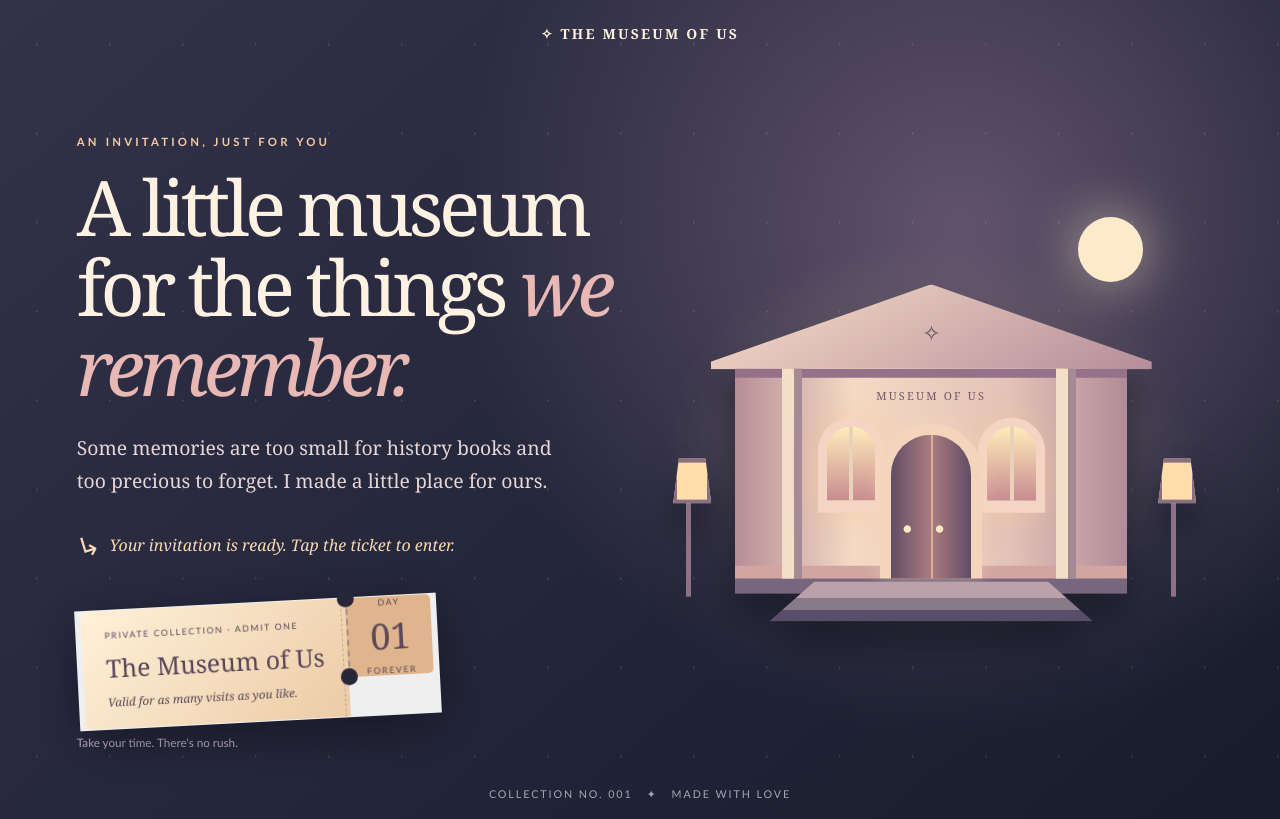
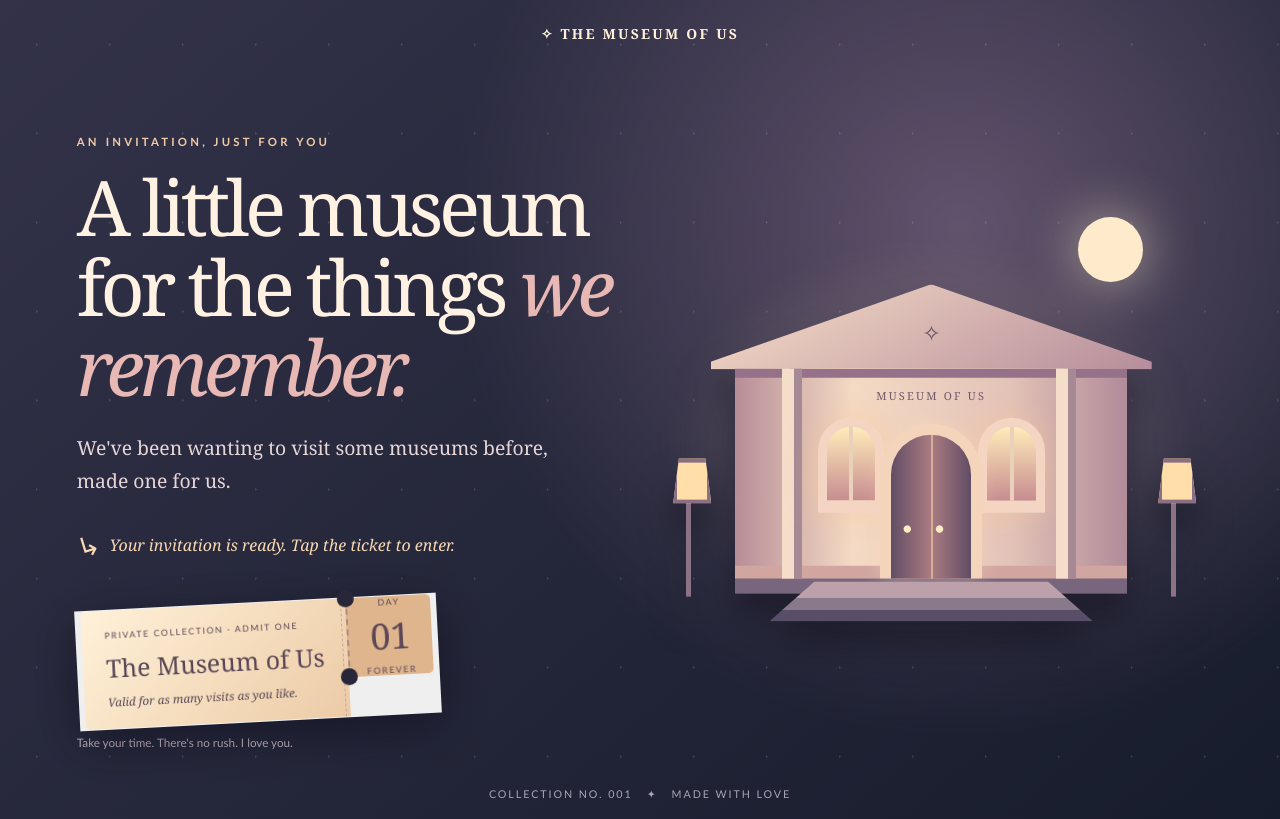
Before and after one commit to Wo0f27/museum-of-us, a plain HTML site: page index.html in a window 1280 px wide. Drawn offline with Linux system fonts and the light colour scheme.

Commit message:
Update index.html

```diff
--- a/index.html
+++ b/index.html
@@ -279,16 +279,16 @@ button{-webkit-tap-highlight-color:transparent;touch-action:manipulation}
 <div>
 <p class="eyebrow">An invitation, just for you</p>
 <h1 id="entranceHeading" tabindex="-1">A little museum for the things <span class="accent">we remember.</span></h1>
-<p class="lead">Some memories are too small for history books and too precious to forget. I made a little place for ours.</p>
+<p class="lead">We've been wanting to visit some museums before, made one for us.</p>
 <p class="ticket-callout" id="ticketInstruction">Your invitation is ready. Tap the ticket to enter.</p>
 <button class="ticket" id="enterTicket" type="button" aria-label="Tear your admission ticket and enter the museum" aria-describedby="ticketInstruction"><span class="ticket-main"><small>Private collection · admit one</small><strong>The Museum of Us</strong><em>Valid for as many visits as you like.</em><span class="ticket-stamp" id="ticketStamp" hidden>Visited<br>Day 01</span></span><span class="stub"><small>Day</small><b>01</b><small>Forever</small></span></button>
-<span class="entry-note">Take your time. There's no rush.</span>
+<span class="entry-note">Take your time. There's no rush. I love you.</span>
 </div>
 <div class="museum-illustration" aria-hidden="true"><div class="glow"></div><div class="moon"></div><div class="building"><div class="roof"></div><div class="facade"><div class="nameplate">MUSEUM OF US</div><div class="win one"></div><div class="win two"></div><div class="door"></div></div><div class="steps"></div><div class="lamp left"></div><div class="lamp right"></div></div></div>
 </div><div class="footer-mark">Collection no. 001 &nbsp; ✦ &nbsp; Made with love</div>
 </section>
 <section class="screen" id="gallery" aria-labelledby="galleryHeading"><div class="gallery-shell">
-<div class="gallery-top"><div><h2 id="galleryHeading" tabindex="-1">Where It Began</h2><p class="sub" id="roomIntro">The beginning, the little things, and everything only we understand.</p></div><div class="progress"><span id="count">0 of 9 memories discovered</span><div class="track" id="track" role="progressbar" aria-label="Exhibits discovered" aria-valuemin="0" aria-valuemax="9" aria-valuenow="0"><span id="bar"></span></div></div></div>
+<div class="gallery-top"><div><h2 id="galleryHeading" tabindex="-1">Where It Began</h2><p class="sub" id="roomIntro">The beginning of my beautiful and wonderful journey with you.</p></div><div class="progress"><span id="count">0 of 9 memories discovered</span><div class="track" id="track" role="progressbar" aria-label="Exhibits discovered" aria-valuemin="0" aria-valuemax="9" aria-valuenow="0"><span id="bar"></span></div></div></div>
 <div class="room-reveal-stage" id="roomStage"><div class="gallery-room-panel" data-room="0" ><div class="room" id="museumRoom"><div class="spots" aria-hidden="true"><i></i><i></i><i></i><i></i></div><div class="exhibit-grid"><button class="exhibit" type="button" data-id="beginning" aria-label="Exhibit One: Where It Began"><span class="ordinal">I.</span><span class="frame">
 <svg xmlns="http://www.w3.org/2000/svg" viewBox="0 0 200 210" aria-hidden="true"><defs><linearGradient id="sky1" x2="0" y2="1"><stop stop-color="#8873a0"/><stop offset=".56" stop-color="#e6aaa9"/><stop offset="1" stop-color="#f8dcb4"/></linearGradient></defs><rect width="200" height="210" fill="url(#sky1)"/><circle cx="142" cy="80" r="38" fill="#ffe2b7"/><path d="M0 135Q43 111 83 136T200 123V210H0" fill="#a28ca5"/><path d="M0 154Q58 126 112 163T200 147V210H0" fill="#796c88"/><path d="M0 179Q62 149 127 183T200 166V210H0" fill="#585671"/><path d="M15 155V95Q45 68 82 95V155" fill="none" stroke="#e9c7c3" stroke-width="6" opacity=".7"/><g fill="#fff7e3"><circle cx="33" cy="26" r="2"/><circle cx="80" cy="34" r="1.5"/><circle cx="174" cy="29" r="1.7"/></g></svg></span><span class="stamp">Visited</span><span class="plaque"><strong>Where It Began</strong><small>A beginning to remember</small></span></button><button class="exhibit" type="button" data-id="little" aria-label="Exhibit Two: The Little Things"><span class="ordinal">II.</span><span class="frame">
 <svg xmlns="http://www.w3.org/2000/svg" viewBox="0 0 200 210" aria-hidden="true"><rect width="200" height="210" fill="#d7b4ad"/><rect x="19" y="18" width="162" height="122" rx="73" fill="#ebc9bb" stroke="#f4e0cb" stroke-width="7"/><circle cx="100" cy="77" r="39" fill="#f4dec5"/><path d="M0 150H200V210H0" fill="#917988"/><path d="M0 164H200" stroke="#d2a9ab" stroke-width="6"/><rect x="34" y="117" width="57" height="42" rx="9" fill="#fbe9d4"/><path d="M90 122Q114 121 105 145Q101 152 90 148" stroke="#fbe9d4" stroke-width="9" fill="none"/><rect x="117" y="124" width="43" height="35" rx="8" fill="#d99398"/><path d="M159 129Q181 125 173 144Q169 152 159 148" stroke="#d99398" stroke-width="8" fill="none"/><path d="M51 110Q39 98 52 82M72 106Q62 94 73 81M133 112Q121 99 133 86" stroke="#fff5e6" stroke-width="3" fill="none" stroke-linecap="round"/><path d="M91 67Q100 57 108 69Q115 81 99 91Q80 80 91 67" fill="#e8aaa8"/></svg></span><span class="stamp">Visited</span><span class="plaque"><strong>The Little Things</strong><small>Ordinary magic</small></span></button><button class="exhibit" type="button" data-id="onlyus" aria-label="Exhibit Three: Only We Understand"><span class="ordinal">III.</span><span class="frame">
```
